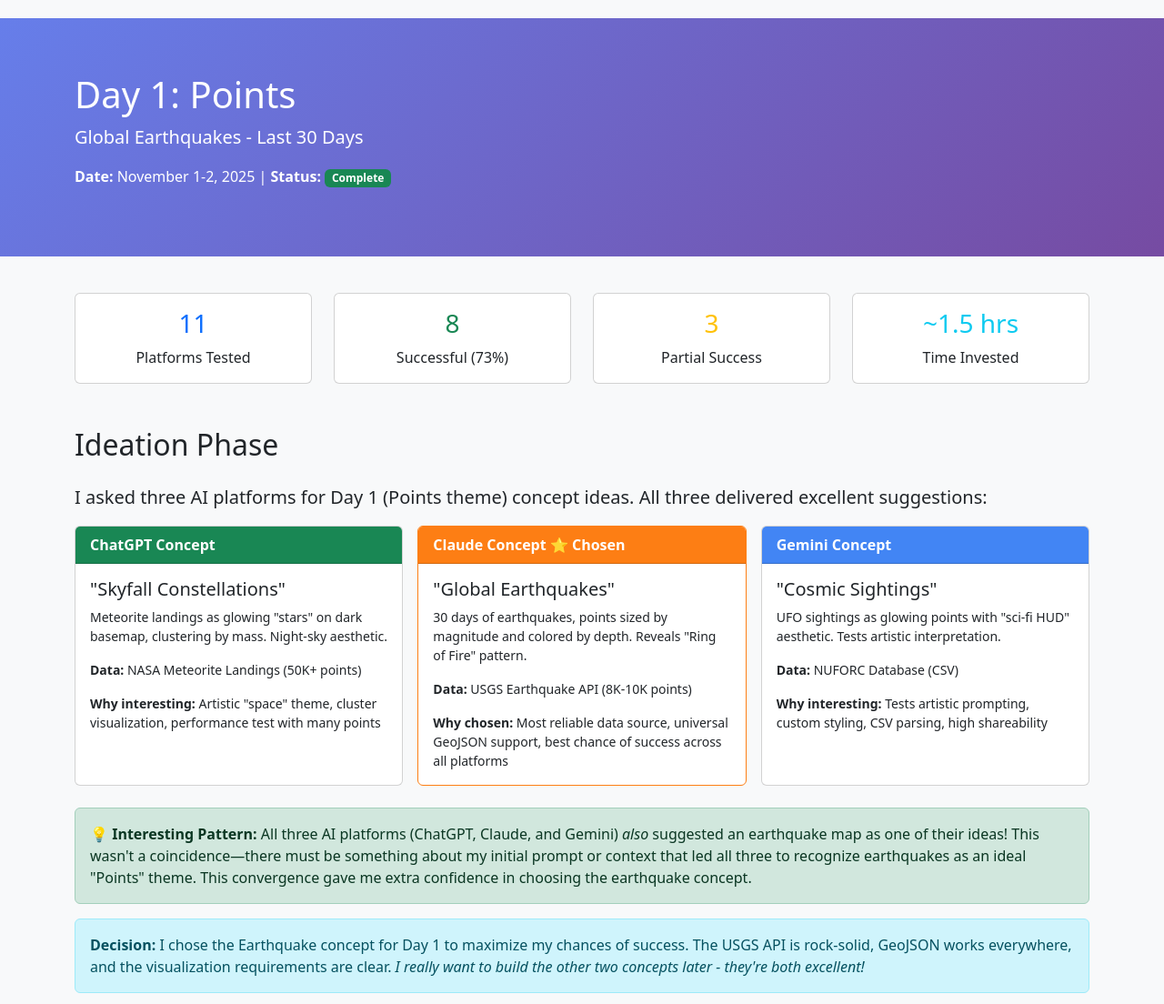
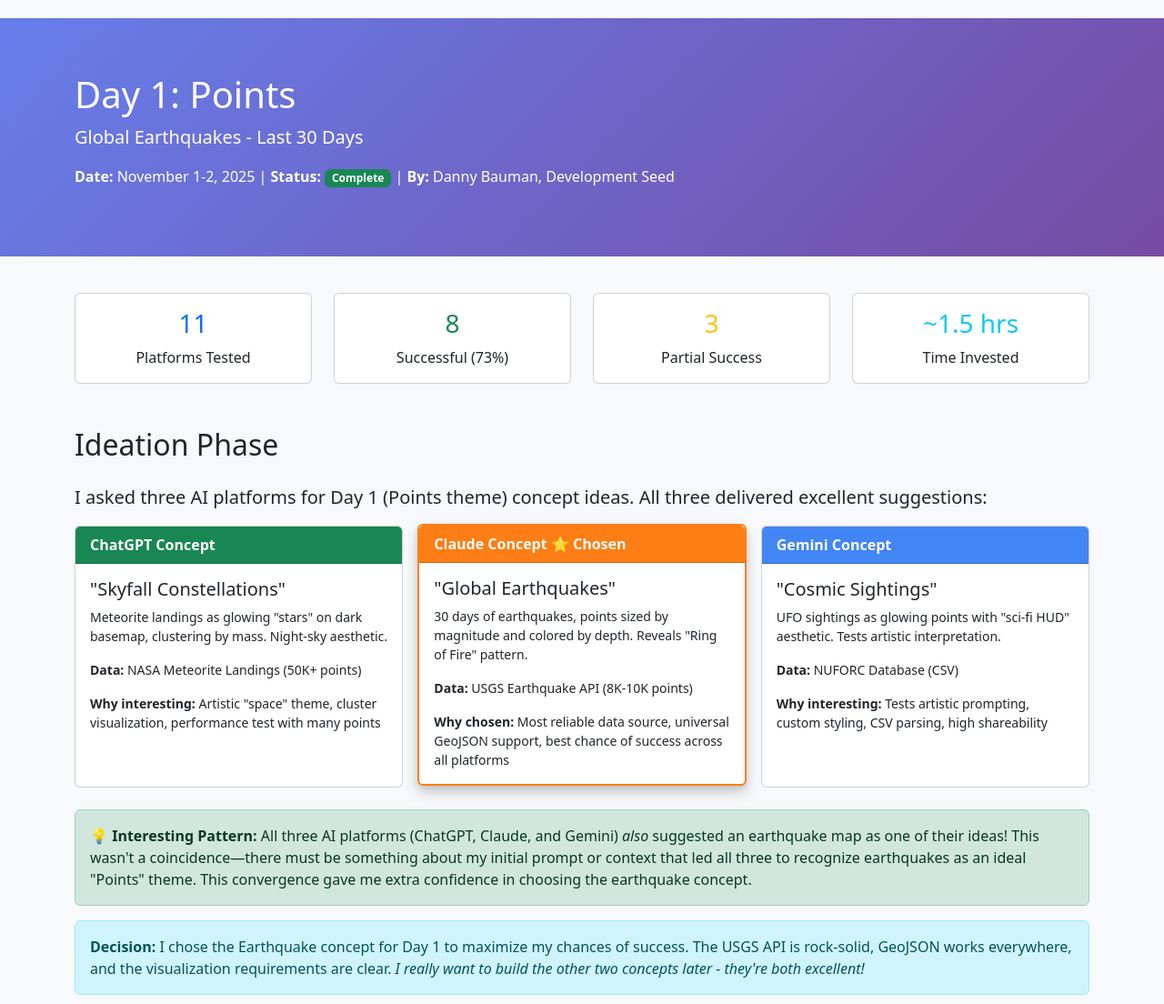
Before and after one commit to dannybauman/30-day-map-challenge-2025, a web app: file maps/01-points/index.html in a window 1280 px wide. Shown: the top 1104 px of the page at 91% size. Run offline with its HTML, style and script files only (its server is not run), Linux system fonts and the light colour scheme.

Commit message:
Add author attribution and highlight chosen concept
- Add 'Danny Bauman, Development Seed' to header and footer
- Add CSS styling for chosen concept card with drop shadow and highlight
- Apply concept-chosen class to Claude concept (Day 1 chosen concept)
- Update template with styling and comment for future use

```diff
--- a/maps/01-points/index.html
+++ b/maps/01-points/index.html
@@ -33,6 +33,14 @@
         .rating-c { background-color: #fd7e14; color: white; padding: 4px 8px; border-radius: 4px; }
         .rating-d { background-color: #ff4500; color: white; padding: 4px 8px; border-radius: 4px; }
         .rating-f { background-color: #dc3545; color: white; padding: 4px 8px; border-radius: 4px; }
+
+        /* Chosen Concept Highlighting */
+        .concept-chosen {
+            box-shadow: 0 8px 16px rgba(0, 0, 0, 0.15), 0 4px 8px rgba(0, 0, 0, 0.1);
+            border: 2px solid #fd7e14 !important;
+            transform: translateY(-2px);
+            transition: all 0.3s ease;
+        }
     </style>
 </head>
 <body>
@@ -41,7 +49,7 @@
         <div class="container">
             <h1>Day 1: Points</h1>
             <p class="lead">Global Earthquakes - Last 30 Days</p>
-            <p><strong>Date:</strong> November 1-2, 2025 | <strong>Status:</strong> <span class="badge bg-success">Complete</span></p>
+            <p><strong>Date:</strong> November 1-2, 2025 | <strong>Status:</strong> <span class="badge bg-success">Complete</span> | <strong>By:</strong> Danny Bauman, Development Seed</p>
         </div>
     </div>
 
@@ -103,7 +111,7 @@
                 </div>
 
                 <div class="col-md-4">
-                    <div class="card h-100" style="border-color: #fd7e14;">
+                    <div class="card h-100 concept-chosen" style="border-color: #fd7e14;">
                         <div class="card-header text-white" style="background-color: #fd7e14;">
                             <strong>Claude Concept ⭐ Chosen</strong>
                         </div>
@@ -627,7 +635,7 @@ DELIVERABLES:
     <!-- Footer -->
     <footer>
         <div class="container text-center">
-            <p><strong>#30DayMapChallenge 2025</strong></p>
+            <p><strong>#30DayMapChallenge 2025</strong> | Danny Bauman, Development Seed</p>
             <p>Day 1 of 30 | Theme: Points | 11 Platforms Tested | 73% Success Rate</p>
             <p class="mb-0">
                 <a href="../../README.md" class="text-white">Project Home</a> |
```
Also changed, not shown: templates/day-showcase-template.html (+9 -0 lines).
